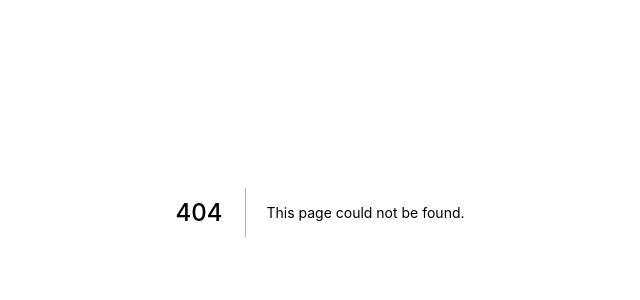
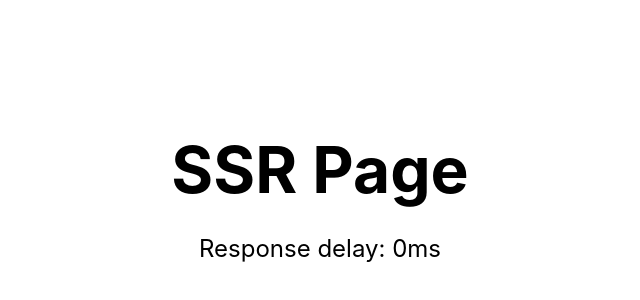
Before and after one commit to rix1/next-js-rewrites-demo, a Next.js app: page /ssr in a window 1280 px wide. Before the commit this address had no page. Shown: the part 188-488 px from the top of the page, without its empty margins (320-960 px from the left). Built offline with nearby package versions, Linux system fonts and the light colour scheme.

Commit message:
add ssr test

```diff
--- /dev/null
+++ b/pages/ssr.js
@@ -0,0 +1,33 @@
+import Head from "next/head";
+import Link from "next/link";
+import styles from "../styles/Home.module.css";
+
+export default function Ssr({ delay }) {
+  return (
+    <div className={styles.container}>
+      <main className={styles.main}>
+        <h1 className={styles.title}>SSR Page</h1>
+
+        <p className={styles.description}>Response delay: {delay}ms</p>
+      </main>
+    </div>
+  );
+}
+
+function timeout(ms) {
+  return new Promise((resolve) => setTimeout(resolve, ms));
+}
+
+export async function getServerSideProps(context) {
+  const { delay = 0 } = context.query;
+  console.log("context.params", delay);
+  if (delay) {
+    await timeout(delay);
+  }
+
+  return {
+    props: {
+      delay: delay,
+    },
+  };
+}
```
